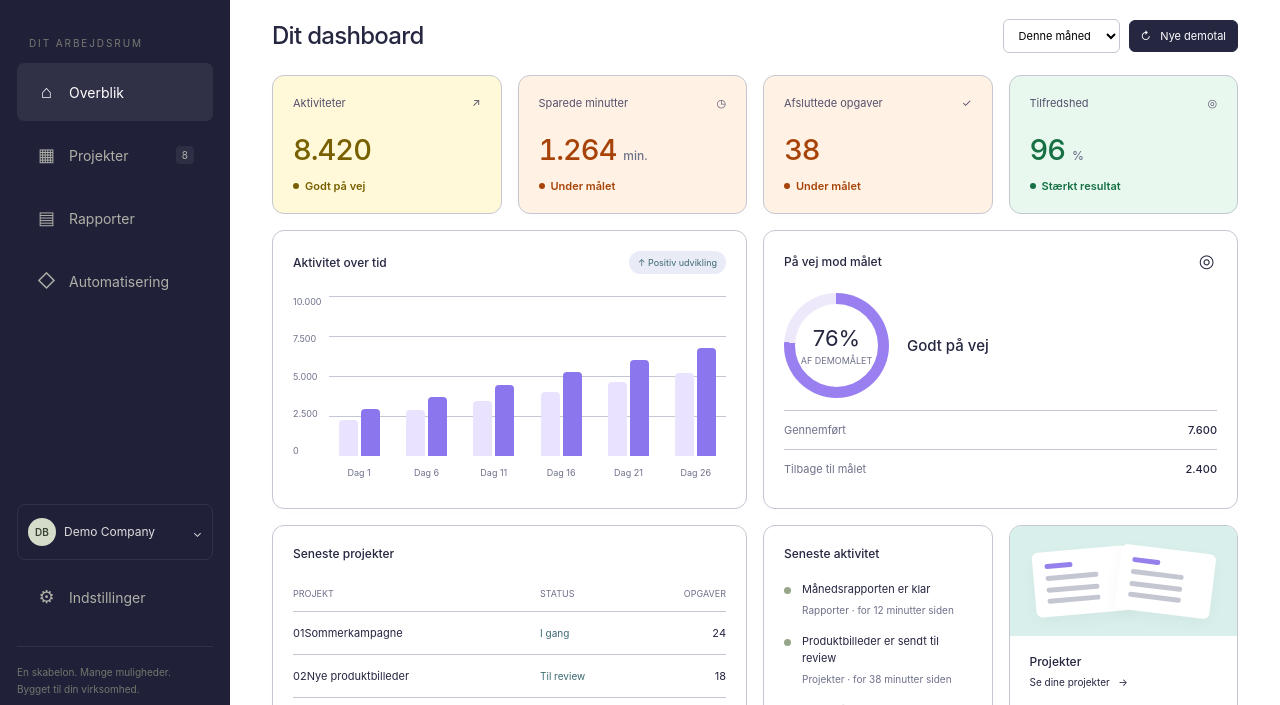
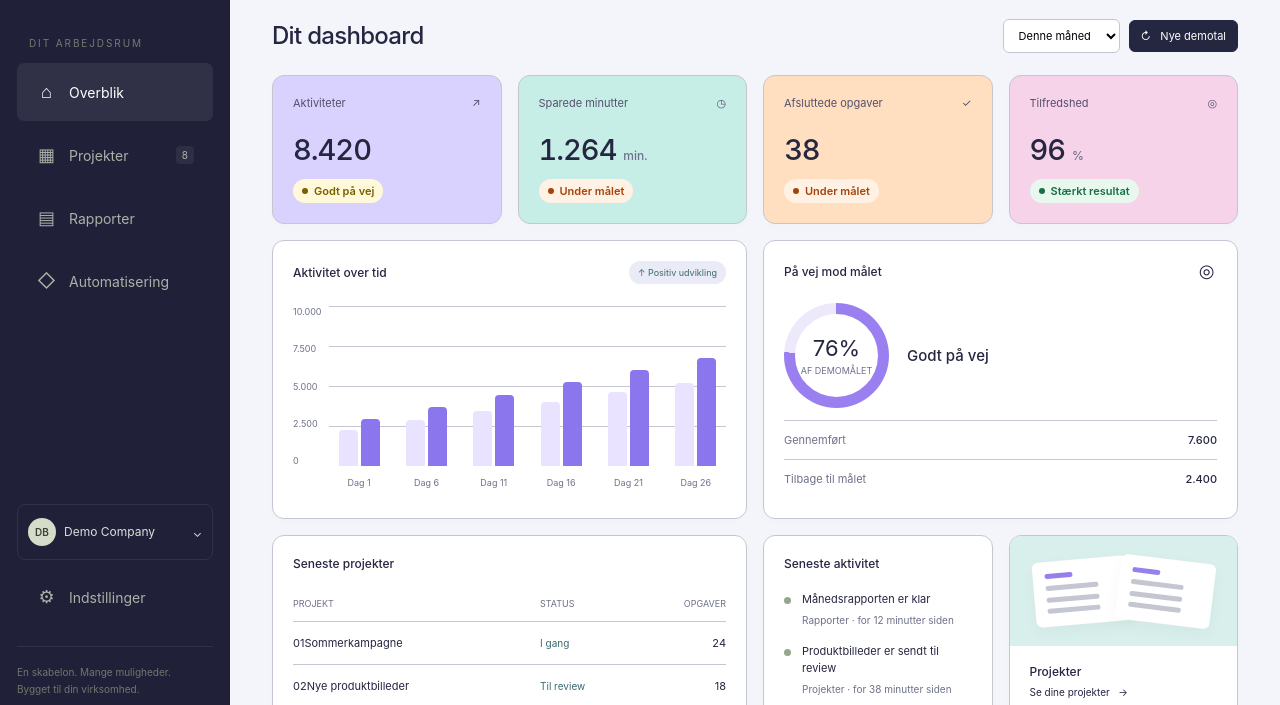
Before and after one commit to hari-dreko/dashhub-demo, a plain HTML site: page index.html in a window 1280 px wide. Shown: the part 84-789 px from the top of the page. Drawn offline with Linux system fonts and the light colour scheme.

Commit message:
Gendan pastelfarver med separate resultatmarkeringer

```diff
--- a/index.html
+++ b/index.html
@@ -28,6 +28,15 @@ nav button,.bottom button{padding:calc(12px + .5em)}
 #detail{padding:0;max-height:calc(100dvh - 32px);overflow:hidden;width:min(620px,calc(100vw - 32px))}#detail[open]{display:flex;flex-direction:column}#detail>.close{position:absolute;top:12px;right:12px;z-index:1}#detail>h2{padding:28px 64px 20px 24px;margin:0;flex-shrink:0;border-bottom:1px solid var(--line)}#detail-body{padding:20px 24px;overflow:auto;min-height:0;overscroll-behavior:contain;line-height:1.6}#detail .detail-actions{flex-shrink:0;padding:18px 24px;border-top:1px solid var(--line);display:flex;align-items:center;justify-content:space-between;gap:16px;background:var(--card)}#detail-demo-note{font-size:11px;color:var(--muted);max-width:190px}#detail-next{cursor:not-allowed;opacity:.65;white-space:normal}body:has(#detail[open]){overflow:hidden}@media(max-width:500px){#detail .detail-actions{align-items:stretch;flex-direction:column;gap:10px}#detail-demo-note{max-width:none}}
 
 #reset-grid[hidden]{display:none}@media(max-width:760px){body.editing header{height:auto;min-height:62px;flex-wrap:wrap;padding-block:10px}body.editing .header-right{flex-wrap:wrap;justify-content:flex-end}}
+
+/* Personal pastel palette; performance remains a separate status signal. */
+html[data-theme=light]{--bg:#f4f5fb}
+html[data-theme=light] #overview>[data-tile="metric-0"],html[data-theme=light] #report-stats>.card:nth-child(1){background:#d9d2ff}
+html[data-theme=light] #overview>[data-tile="metric-1"],html[data-theme=light] #report-stats>.card:nth-child(2){background:#c6eee7}
+html[data-theme=light] #overview>[data-tile="metric-2"],html[data-theme=light] #report-stats>.card:nth-child(3){background:#ffdfc0}
+html[data-theme=light] #overview>[data-tile="metric-3"],html[data-theme=light] #report-stats>.card:nth-child(4){background:#f6d3e9}
+html[data-theme=light] [data-performance] .stat-value{color:var(--text)}
+html[data-theme=light] .performance{background:var(--result-bg);border-radius:20px;padding:5px 9px;width:fit-content}
 </style></head><body>
 <aside><button class="mobile-close" aria-label="Luk menu">×</button><div class="brand">DASHHUB<small>BUSINESS WORKSPACE</small></div><div class="nav-label">DIT ARBEJDSRUM</div><nav aria-label="Primær navigation"><button class="active" data-view="overview"><span class="ico">⌂</span>Overblik</button><button data-view="projects"><span class="ico">▦</span>Projekter <span class="count">8</span></button><button data-view="reports"><span class="ico">▤</span>Rapporter</button><button data-view="automation"><span class="ico">◇</span>Automatisering</button></nav><div class="bottom"><div class="workspace"><span class="avatar">DB</span>Demo Company <span style="float:right;margin-top:7px">⌄</span></div><button id="settings"><span class="ico">⚙</span>Indstillinger</button><div class="side-foot">En skabelon. Mange muligheder.<br>Bygget til din virksomhed.</div></div></aside>
 <main><header><button class="menu-toggle" aria-label="Åbn menu">☰</button><div class="breadcrumb">Arbejdsrum <span style="padding:0 12px">/</span><b id="crumb">Overblik</b></div><div class="header-right"><button class="demo edit-grid" id="edit-grid" aria-pressed="false" aria-controls="overview">▦ &nbsp; Ret gitter</button><button class="demo edit-grid" id="reset-grid" type="button" aria-controls="overview" hidden>Nulstil gitter</button><span><span class="avatar">HD</span>Haris Drekovic</span></div></header><div class="content"><section class="hero"><div><div class="eyebrow">DASHHUB BUSINESS</div><h1 id="heading">Dit overblik. Mere overskud.</h1><p id="intro">Saml tallene, følg projekterne, og få tid til det, der skaber værdi.</p></div><div class="actions"><select id="period" aria-label="Vælg periode"><option value="month">Denne måned</option><option value="week">Denne uge</option></select><button class="btn primary" id="refresh">↻ &nbsp; Nye demotal</button></div></section>
```
Also changed, not shown: 1 other file.
